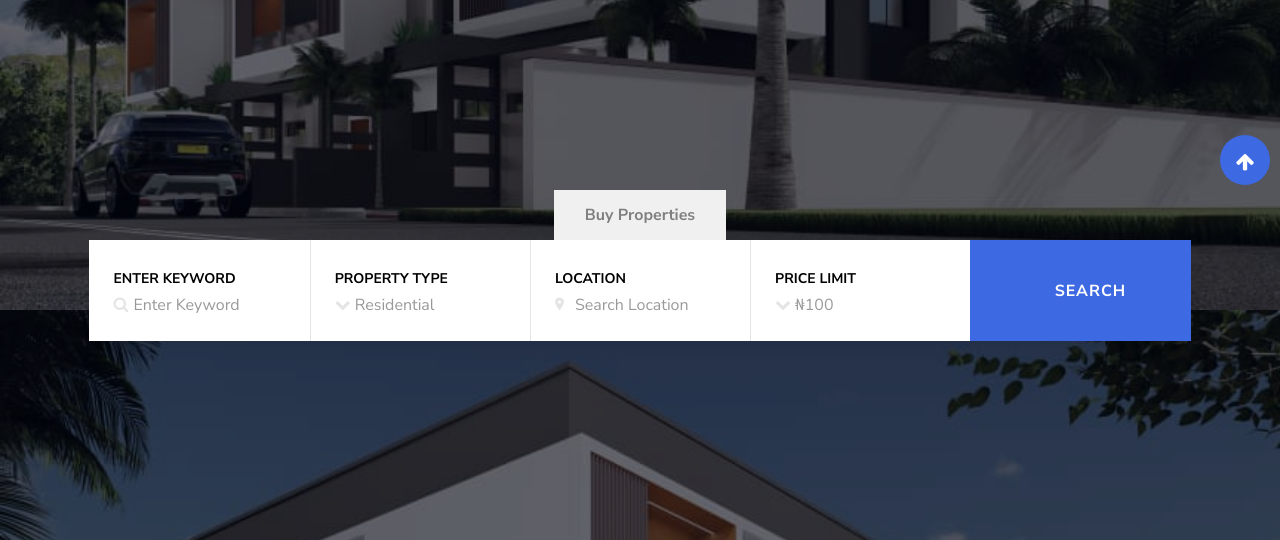
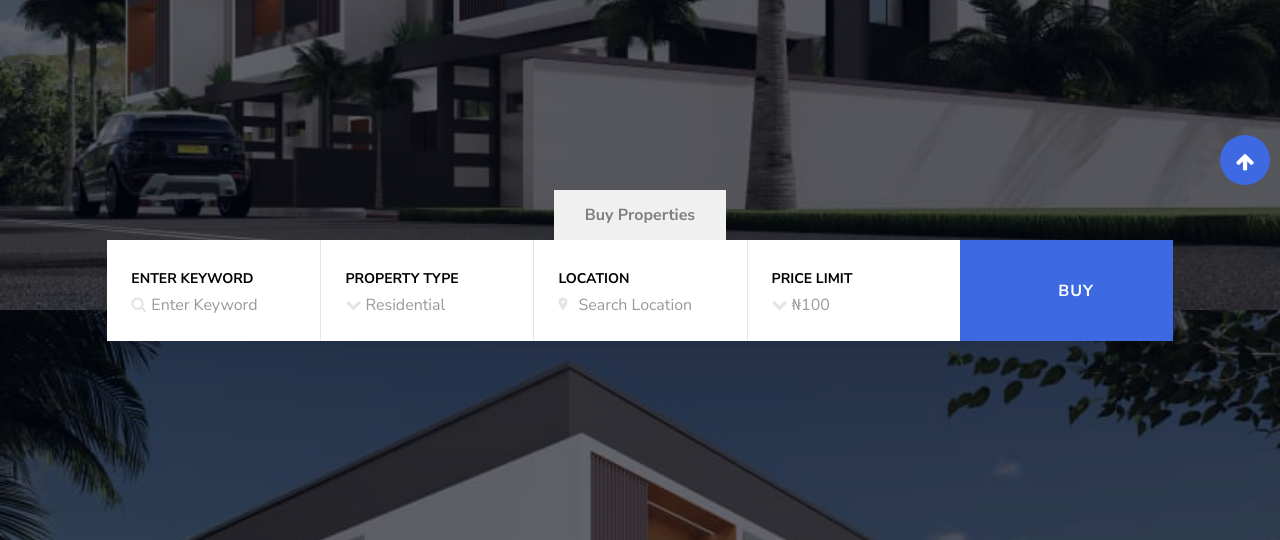
Before and after one commit to Liozio-ICT/LREC, a Django app: page / in a window 1280 px wide. Shown: the part 605-1145 px from the top of the page. Run offline with Django 5.2, Linux system fonts and the light colour scheme; some libraries are stand-ins or nearby versions.

Commit message:
Typo fix

```diff
--- a/mainapp/templates/mainapp/index.html
+++ b/mainapp/templates/mainapp/index.html
@@ -251,7 +251,7 @@
                                                 <div class="col-md d-flex">
                                                     <div class="form-group d-flex w-100 border-0">
                                                         <div class="form-field w-100 align-items-center d-flex">
-                                                            <input type="submit" value="Search"
+                                                            <input type="submit" value="Buy"
                                                                 class="align-self-stretch form-control btn btn-primary">
                                                         </div>
                                                     </div>
```
